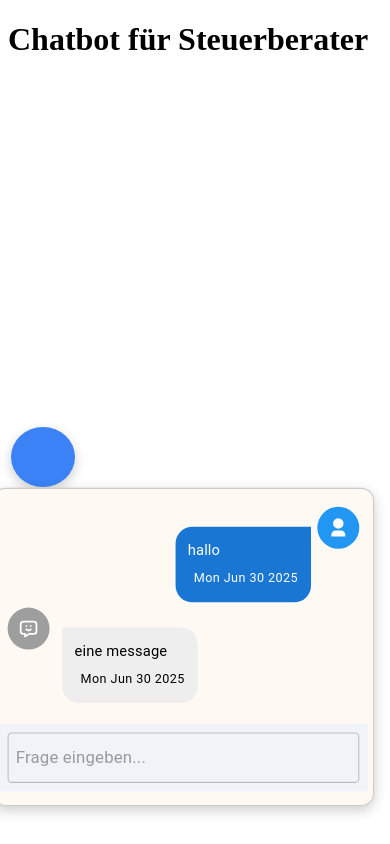
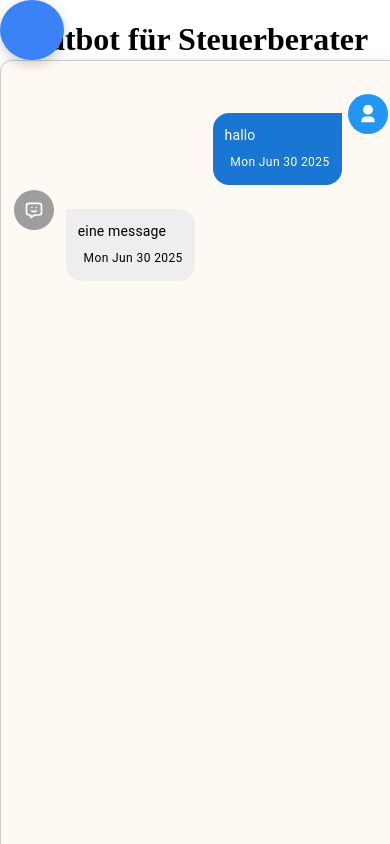
Before and after one commit to normanboettcher/BotPilot, a React (Vite) app in the folder bot-pilot-chat/frontend/: page / in a window 390 px wide. Built offline with nearby package versions, Linux system fonts and the light colour scheme; some icons are missing.

Commit message:
progress in mobile responsiveness

```diff
--- a/bot-pilot-chat/frontend/src/components/BotContainer.tsx
+++ b/bot-pilot-chat/frontend/src/components/BotContainer.tsx
@@ -2,37 +2,23 @@ import {Box} from "@mui/material";
 import React, {useState} from "react";
 import ChatBotButton from "./Buttons/ChatBotButton.tsx";
 import Chatbox from "./Chatbox";
+import useBotResponsive from "../hooks/useBotResponsive.ts";
 
 const BotContainer = (): React.ReactNode => {
     const [visible, setVisible] = useState<boolean>(false);
-
+    const {isMobile} = useBotResponsive();
     return (
         <Box
             id="chatbot-container"
             sx={{
                 position: "fixed",
-                width: {
-                    xs: "90%",
-                    sm: '80%',
-                    md: '50%',
-                    lg: '40%',
-                },
-                p: {
-                    xs: 1.5,
-                    sm: 2
-                },
-                fontSize: {
-                    xs: '0.9rem',
-                    sm: '1rem',
-                    md: '1.1rem',
-                    lg: '1.2rem',
-                },
-                maxHeight: '80vh',
-                margin: "0 auto",
-                bottom: 16,
-                right: 16,
+                width: isMobile ? '100vw' : 'auto',
+                bottom: isMobile ? 0 : 16,
+                right: isMobile ? 0 : 16,
+                left: isMobile ? 0 : 'auto',
+                top: isMobile ? 0 : 'auto',
                 fontFamily: "sans-serif",
-                zIndex: 1300,
+                zIndex: 9999,
             }}
         >
             <ChatBotButton onClick={() => setVisible(!visible)}/>
--- a/bot-pilot-chat/frontend/src/components/ChatInput/ChatInput.tsx
+++ b/bot-pilot-chat/frontend/src/components/ChatInput/ChatInput.tsx
@@ -1,4 +1,4 @@
-import {Box, Stack} from "@mui/material";
+import {Box,} from "@mui/material";
 import React, {useState, type ChangeEventHandler} from "react";
 import {useChatverlauf} from "../../context/ChatContext.tsx";
 import useMessageService from "../../service/MessageService.ts";
@@ -41,18 +41,14 @@ const ChatInput: React.FC = () => {
             <Box
                 id="chatbot-input"
                 sx={{
-                    display: "flex",
-                    flexDirection: "column",
                     marginBottom: "0.5rem",
                     backgroundColor: "#f0f4f8",
-                    flex: 1,
-                    padding: "0.5rem",
+                    padding: "1rem",
                     "& .MuiInputBase-root": {
                         padding: "0.5rem",
                     },
                 }}
             >
-                <Stack direction={"column"} spacing={1}>
                 <ChatTextField
                     onChange={onChange}
                     sendButton={<SendIconButton onClick={handleSend}/>}
@@ -65,10 +61,6 @@ const ChatInput: React.FC = () => {
                         }
                     }}
                 />
-                    {/**
-                     <SendButton onClick={handleSend} />
-                     */}
-                </Stack>
             </Box>
         </Box>
     );
--- a/bot-pilot-chat/frontend/src/components/Chatbox.tsx
+++ b/bot-pilot-chat/frontend/src/components/Chatbox.tsx
@@ -1,42 +1,38 @@
-import {Box} from "@mui/material";
+import {Paper} from "@mui/material";
 import React from "react";
 import ChatInput from "./ChatInput/ChatInput.tsx";
 import Chatverlauf from "./Chatverlauf";
+import useBotResponsive from "../hooks/useBotResponsive.ts";
 
 type Props = {
     visible: boolean;
 };
 
 const Chatbox: React.FC<Props> = ({visible}) => {
+    const {isMobile} = useBotResponsive();
     return (
-        <Box
+        <Paper
             id="chatbox"
+            elevation={4}
             sx={{
-                width: '100%',
+                width: isMobile ? '100vw' : 400,
+                height: isMobile ? '100vh' : 500,
                 display: visible ? "flex" : "none",
                 flexDirection: "column",
+                justifyContent: "space-between",
                 backgroundColor: "#fef9f3",
                 border: "1px solid #ccc",
                 borderRadius: "12px",
                 padding: "0.3rem",
-                paddingTop: "1rem",
-                marginBottom: "10px",
+                paddingTop: "2rem",
+                marginBottom: isMobile ? 0 : ' 10px',
                 boxShadow: "0 4px 12px rgba(0,0,0,0.2)",
-                mt: 2,
-                transform: {
-                    xs: 'scale(1.05)',
-                    sm: 'scale(1)',
-                },
-                transformOrigin: 'bottom right',
-                fontSize: {
-                    xs: '0.9rem',
-                    sm: '1rem',
-                }
+                mt: isMobile ? 0 : 2,
             }}
         >
             <Chatverlauf/>
             <ChatInput/>
-        </Box>
+        </Paper>
     );
 };
 
--- /dev/null
+++ b/bot-pilot-chat/frontend/src/hooks/useBotResponsive.ts
@@ -0,0 +1,11 @@
+import {useMediaQuery, useTheme} from "@mui/material";
+
+const useBotResponsive = () => {
+    const theme = useTheme();
+    const isMobile = useMediaQuery(theme.breakpoints.down('sm'));
+
+    return {
+        isMobile
+    }
+}
+export default useBotResponsive;
```
Lines whose indentation alone changed are shown as unchanged.
